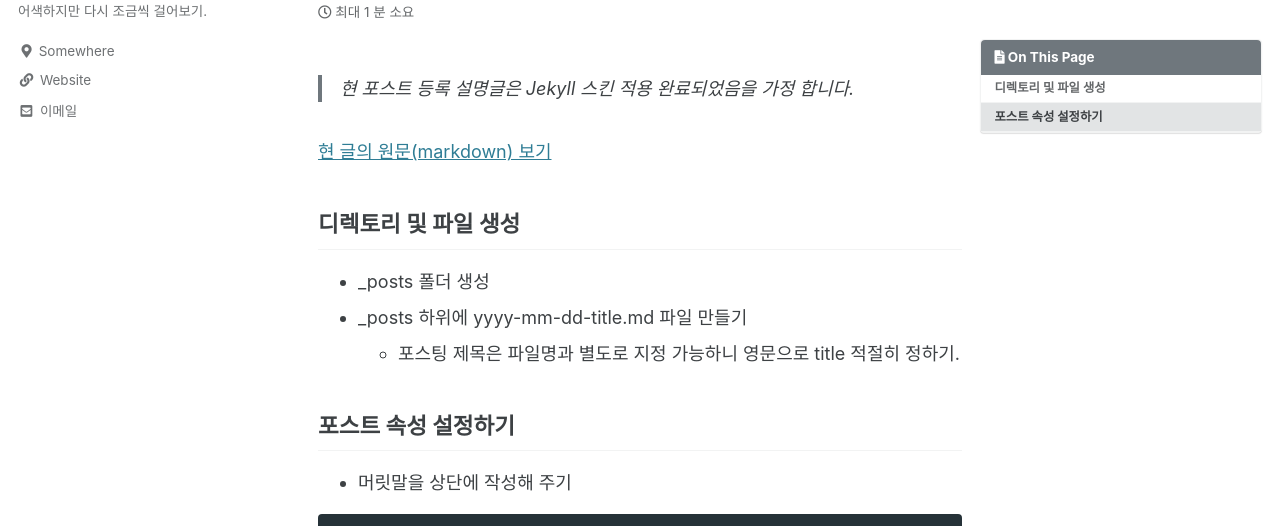
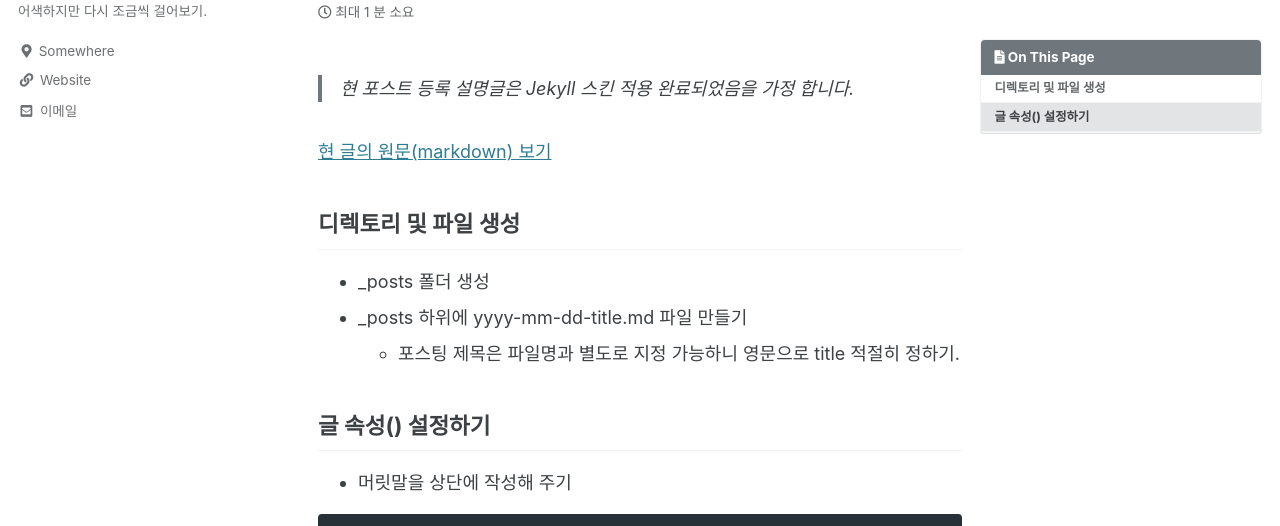
Before and after one commit to wanderg84/wanderg84.github.io, a Jekyll site: the page built from _posts/2021-02-01-test_post.md, in a window 1280 px wide. Shown: the part 180-706 px from the top of the page. Built offline with Jekyll 4.4.1, drawn with Linux system fonts in a browser that asks for light colours; cached includes are drawn as plain includes.

Commit message:
Update 2021-02-01-test_post.md

````diff
--- a/_posts/2021-02-01-test_post.md
+++ b/_posts/2021-02-01-test_post.md
@@ -27,7 +27,7 @@ last_modified_at: 2021-02-01
 	- 포스팅 제목은 파일명과 별도로 지정 가능하니 영문으로 title 적절히 정하기.
 
 
-## 포스트 속성 설정하기
+## 글 속성() 설정하기
 - 머릿말을 상단에 작성해 주기
 
 ```markdown
````
